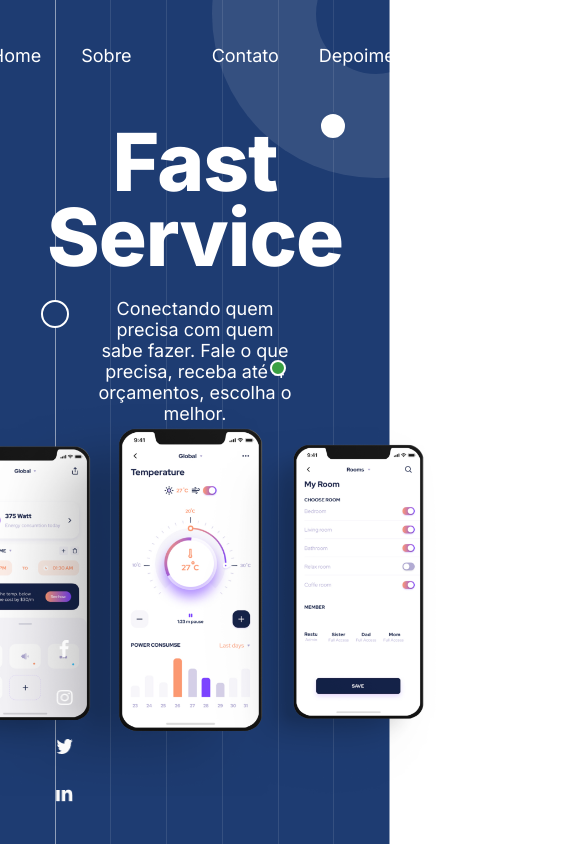
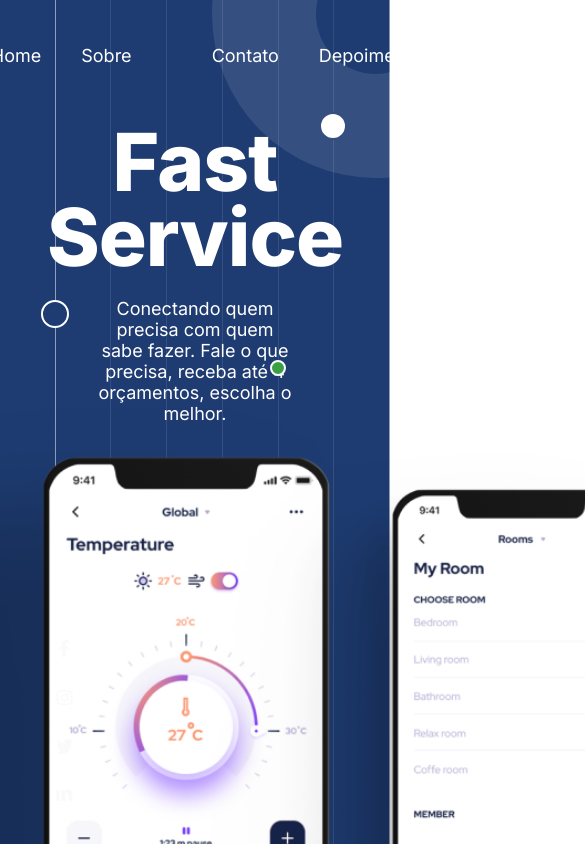
Before and after one commit to MatheusTrinca/fastservices-landing, a Next.js app: page / in a window 390 px wide. Shown: the top 844 px of the page, 585 px wide, since content can reach past the window. Built offline with nearby package versions, Linux system fonts and the light colour scheme.

Commit message:
responsive adjustments

```diff
--- a/styles/Header.module.css
+++ b/styles/Header.module.css
@@ -244,3 +244,11 @@
     top: 280px;
   }
 }
+
+@media screen and (min-height: 768px) {
+  .heroImage {
+    top: 800px;
+    width: 1200px;
+    height: 800px;
+  }
+}
```
